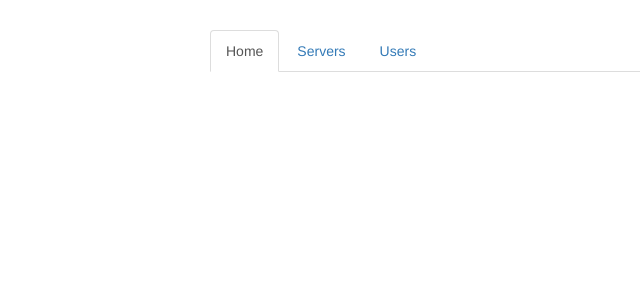
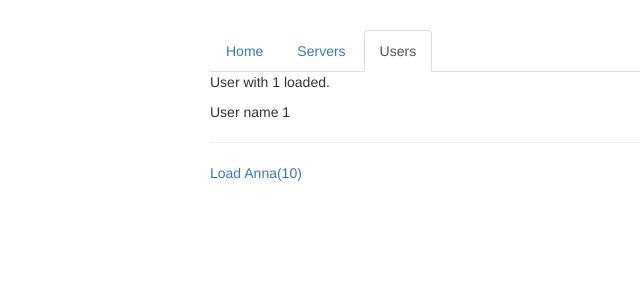
Before and after one commit to SheynaLew/routing-angular-course, an Angular app: page /users/1/1 in a window 1280 px wide. Before the commit this address led to /. Shown: the top 300 px of the page, without its empty margins (55-695 px from the left). Built offline with nearby package versions, Linux system fonts and the light colour scheme.

Commit message:
using observables and changing routes dynamincally

```diff
--- a/src/app/app.component.html
+++ b/src/app/app.component.html
@@ -2,9 +2,9 @@
   <div class="row">
     <div class="col-xs-12 col-sm-10 col-md-8 col-sm-offset-1 col-md-offset-2">
       <ul class="nav nav-tabs">
-        <li role="presentation" class="active"><a href="#">Home</a></li>
-        <li role="presentation"><a href="#">Servers</a></li>
-        <li role="presentation"><a href="#">Users</a></li>
+        <li role="presentation" routerLinkActive="active" [routerLinkActiveOptions]="{exact: true}"><a routerLink="/">Home</a></li>
+        <li role="presentation" routerLinkActive="active"><a routerLink="servers">Servers</a></li>
+        <li role="presentation" routerLinkActive="active"><a [routerLink]="['users']">Users</a></li>
       </ul>
     </div>
   </div>
--- a/src/app/app.module.ts
+++ b/src/app/app.module.ts
@@ -17,7 +17,10 @@ import { ServersService } from './servers/servers.service';
 const appRoutes: Routes = [
   {path: "", component: HomeComponent},
   {path: "users", component: UsersComponent},
-  {path: "servers", component: ServersComponent}
+  {path: "users/:id/:name", component: UserComponent},
+  {path: "servers", component: ServersComponent},
+  {path: "servers/:id", component: ServerComponent},
+  {path: "servers/:id/edit", component: EditServerComponent}
 ]
 
 @NgModule({
--- a/src/app/home/home.component.html
+++ b/src/app/home/home.component.html
@@ -1,2 +1,3 @@
 <h4>Welcome to Server Manager 4.0</h4>
 <p>Manage your Servers and Users.</p>
+<button class="btn btn-primary" (click)="onLoadServer(1)">Load Servers</button>
--- a/src/app/home/home.component.ts
+++ b/src/app/home/home.component.ts
@@ -1,4 +1,5 @@
 import { Component, OnInit } from '@angular/core';
+import { Router } from '@angular/router';
 
 @Component({
   selector: 'app-home',
@@ -7,9 +8,13 @@ import { Component, OnInit } from '@angular/core';
 })
 export class HomeComponent implements OnInit {
 
-  constructor() { }
+  constructor(private router: Router) { }
 
   ngOnInit() {
   }
 
+  onLoadServer(id:number) {
+this.router.navigate(['/servers', id, 'edit'], {queryParams: {allowEdit: '1'}, fragment: 'loading'});
+  }
+
 }
--- a/src/app/servers/edit-server/edit-server.component.ts
+++ b/src/app/servers/edit-server/edit-server.component.ts
@@ -1,4 +1,5 @@
 import { Component, OnInit } from '@angular/core';
+import { ActivatedRoute } from '@angular/router';
 
 import { ServersService } from '../servers.service';
 
@@ -12,9 +13,11 @@ export class EditServerComponent implements OnInit {
   serverName = '';
   serverStatus = '';
 
-  constructor(private serversService: ServersService) { }
+  constructor(private serversService: ServersService, private route: ActivatedRoute) { }
 
   ngOnInit() {
+    this.route.queryParams.subscribe();
+    this.route.fragment.subscribe();
     this.server = this.serversService.getServer(1);
     this.serverName = this.server.name;
     this.serverStatus = this.server.status;
--- a/src/app/servers/server/server.component.ts
+++ b/src/app/servers/server/server.component.ts
@@ -1,4 +1,6 @@
 import { Component, OnInit } from '@angular/core';
+import { ActivatedRoute, Params } from '@angular/router';
+import { Subscription } from 'rxjs';
 
 import { ServersService } from '../servers.service';
 
@@ -9,11 +11,18 @@ import { ServersService } from '../servers.service';
 })
 export class ServerComponent implements OnInit {
   server: {id: number, name: string, status: string};
+  paramsSubscription:Subscription;
 
-  constructor(private serversService: ServersService) { }
+  constructor(private serversService: ServersService, private route: ActivatedRoute) { }
 
   ngOnInit() {
-    this.server = this.serversService.getServer(1);
+    const id = +this.route.snapshot.params['id']
+
+    this.server = this.serversService.getServer(id);
+
+    this.route.params.subscribe((params:Params) => {
+      this.server = this.serversService.getServer(+params['id']);
+    })
   }
 
 }
--- a/src/app/servers/servers.component.html
+++ b/src/app/servers/servers.component.html
@@ -2,6 +2,9 @@
   <div class="col-xs-12 col-sm-4">
     <div class="list-group">
       <a
+      [routerLink]="['/servers', server.id]"
+      [queryParams]="{allowEdit: '1'}"
+      [fragment]="'loading'"
         href="#"
         class="list-group-item"
         *ngFor="let server of servers">
@@ -10,8 +13,9 @@
     </div>
   </div>
   <div class="col-xs-12 col-sm-4">
+    <button class="btn btn-primary" (click)="onReload()">Reload Page</button>
     <app-edit-server></app-edit-server>
     <hr>
-    <app-server></app-server>
+    <!-- <app-server></app-server> -->
   </div>
 </div>
--- a/src/app/servers/servers.component.ts
+++ b/src/app/servers/servers.component.ts
@@ -1,4 +1,5 @@
 import { Component, OnInit } from '@angular/core';
+import { ActivatedRoute, Router } from '@angular/router';
 import { ServersService } from './servers.service';
 
 @Component({
@@ -9,10 +10,13 @@ import { ServersService } from './servers.service';
 export class ServersComponent implements OnInit {
   public servers: {id: number, name: string, status: string}[] = [];
 
-  constructor(private serversService: ServersService) { }
+  constructor(private serversService: ServersService,  private router: Router, private route: ActivatedRoute) { }
 
   ngOnInit() {
     this.servers = this.serversService.getServers();
   }
 
+  onReload() {
+this.router.navigate(['/servers'], {relativeTo: this.route})
+  }
 }
--- a/src/app/users/user/user.component.html
+++ b/src/app/users/user/user.component.html
@@ -1,2 +1,4 @@
-<p>User with ID _ID_ loaded.</p>
-<p>User name is _NAME_</p>
+<p>User with {{user.id}} loaded.</p>
+<p>User name {{user.name}}</p>
+<hr>
+<a [routerLink]="['/users', 10, 'Anna']">Load Anna(10)</a>
--- a/src/app/users/user/user.component.ts
+++ b/src/app/users/user/user.component.ts
@@ -1,16 +1,34 @@
-import { Component, OnInit } from '@angular/core';
+import { Component, OnDestroy, OnInit } from '@angular/core';
+import { ActivatedRoute, Params } from '@angular/router';
+import { Subscription } from 'rxjs';
 
 @Component({
   selector: 'app-user',
   templateUrl: './user.component.html',
   styleUrls: ['./user.component.css']
 })
-export class UserComponent implements OnInit {
+export class UserComponent implements OnInit, OnDestroy {
   user: {id: number, name: string};
+  paramsSubscription: Subscription;
 
-  constructor() { }
+  constructor(private route: ActivatedRoute) { }
 
   ngOnInit() {
+    this.user = {
+      id: this.route.snapshot.params['id'],
+      name: this.route.snapshot.params['name']
+    };
+
+    this.paramsSubscription = this.route.params.subscribe(
+      (params: Params) => {
+        this.user.id = params['id'];
+        this.user.name = params['name'];
+      }
+    );
+  }
+
+  ngOnDestroy(): void {
+    this.paramsSubscription.unsubscribe();
   }
 
 }
--- a/src/app/users/users.component.html
+++ b/src/app/users/users.component.html
@@ -2,6 +2,7 @@
   <div class="col-xs-12 col-sm-4">
     <div class="list-group">
       <a
+        [routerLink]="['/users', user.id, user.name]"
         href="#"
         class="list-group-item"
         *ngFor="let user of users">
```
